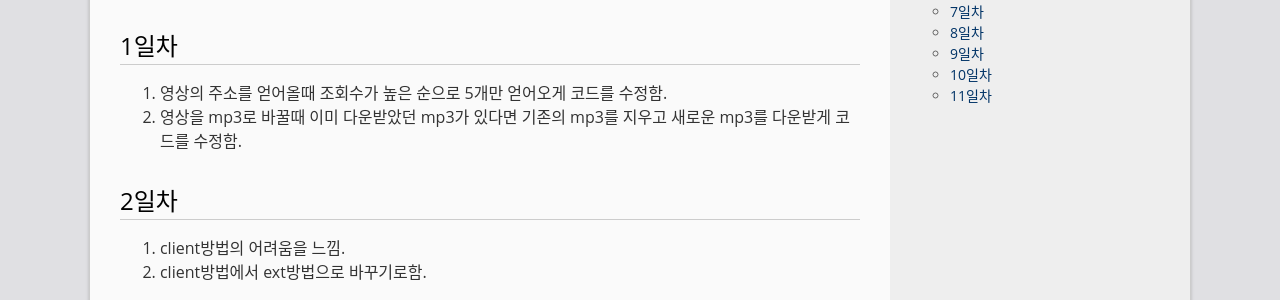
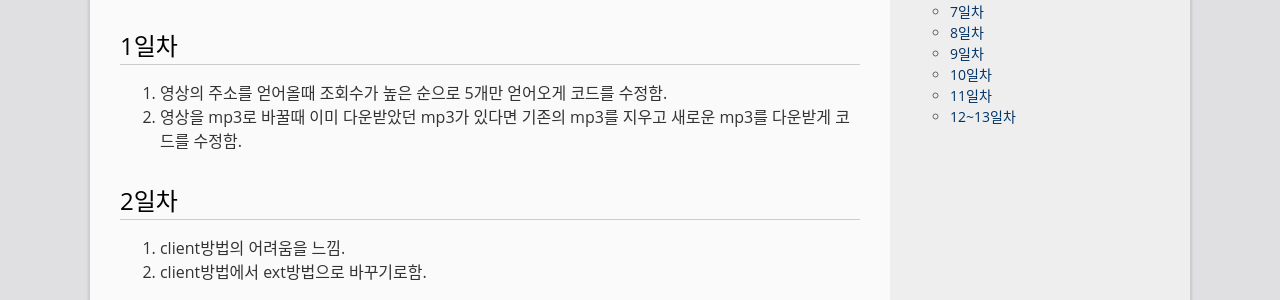
Before and after one commit to chohz1003/chohz1003.github.com, a Jekyll site: the page built from _posts/2021-07-17-Discord-Bot.md, in a window 1280 px wide and 900 px high, scrolled down 599 px. Shown: the part 198-498 px from the top of the window. Built offline with Jekyll 4.4.1, drawn with Linux system fonts in a browser that asks for light colours; some of the changed text lies outside the part shown.

Commit message:
Update 2021-07-17-Discord-Bot.md

```diff
--- a/_posts/2021-07-17-Discord-Bot.md
+++ b/_posts/2021-07-17-Discord-Bot.md
@@ -71,3 +71,6 @@
 ## 11일차
 1. 버튼기능 코드 작성함.
 2. 오류나는부분 수정해야함.
+
+## 12~13일차
+1.수정할부분 수정하는중.
```
